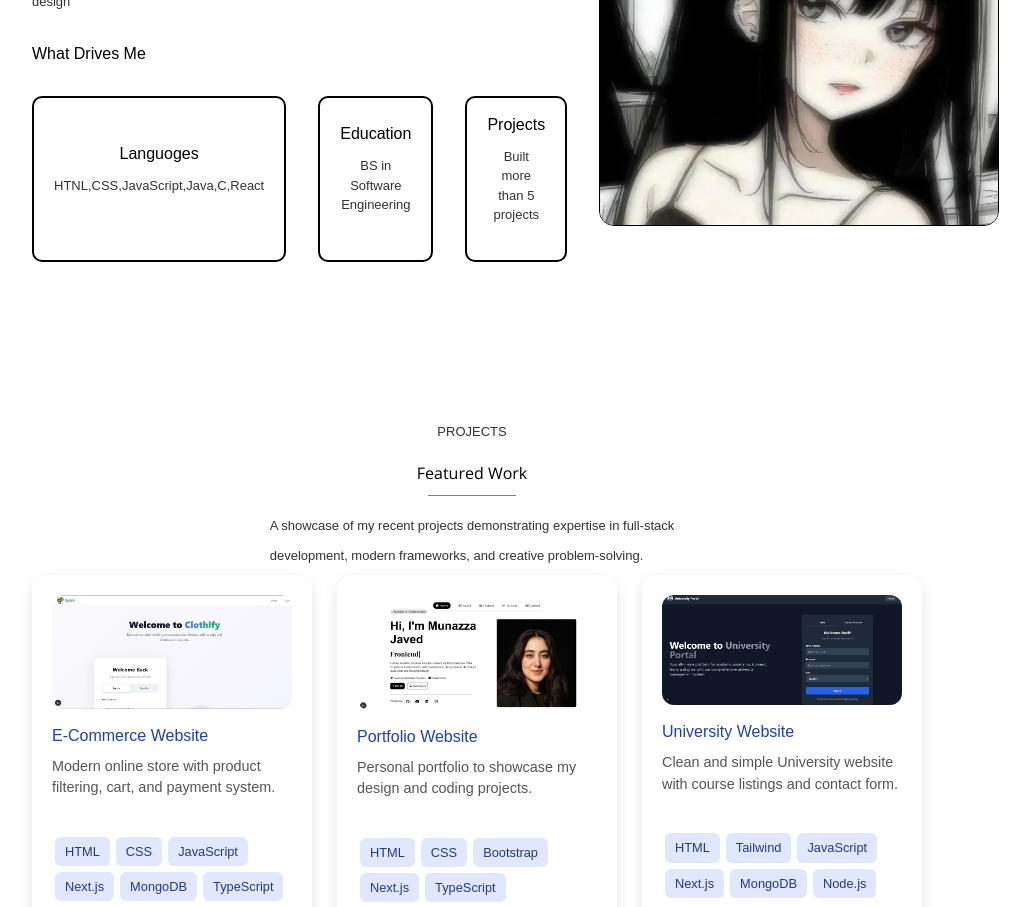
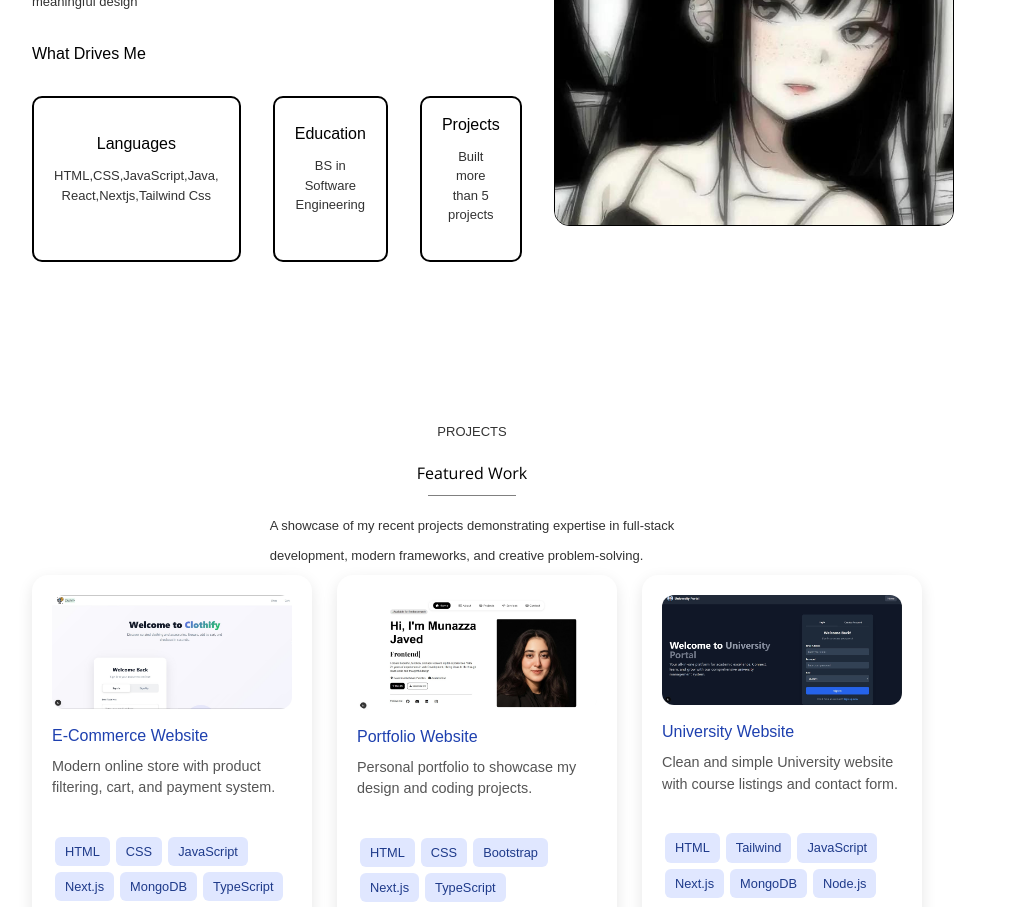
Before and after one commit to SP23-BSE-106/portfolio-project, a Next.js app: page / in a window 1280 px wide. Shown: the part 1200-2107 px from the top of the page, without its empty margins (168-1198 px from the left). Built offline with nearby package versions, Linux system fonts and the light colour scheme; some icons are missing; a web font is replaced by a local one.

Commit message:
spell check

```diff
--- a/src/app/components/sections/About.tsx
+++ b/src/app/components/sections/About.tsx
@@ -28,8 +28,8 @@ export default function About() {
           <h2>What Drives Me</h2>
           <div className="card">
             <div className="c1">
-              <h3><i className="fa-solid fa-code"></i> Languoges</h3>
-              <p>HTNL,CSS,JavaScript,Java,C,React</p>
+              <h3><i className="fa-solid fa-code"></i> Languages</h3>
+              <p>HTML,CSS,JavaScript,Java, React,Nextjs,Tailwind Css </p>
             </div>
             <div className="c1">
               <h3><i className="fa-solid fa-graduation-cap"></i> Education</h3>
```
Also changed, not shown: 1 other file (tests, documents, lock files or other folders).
